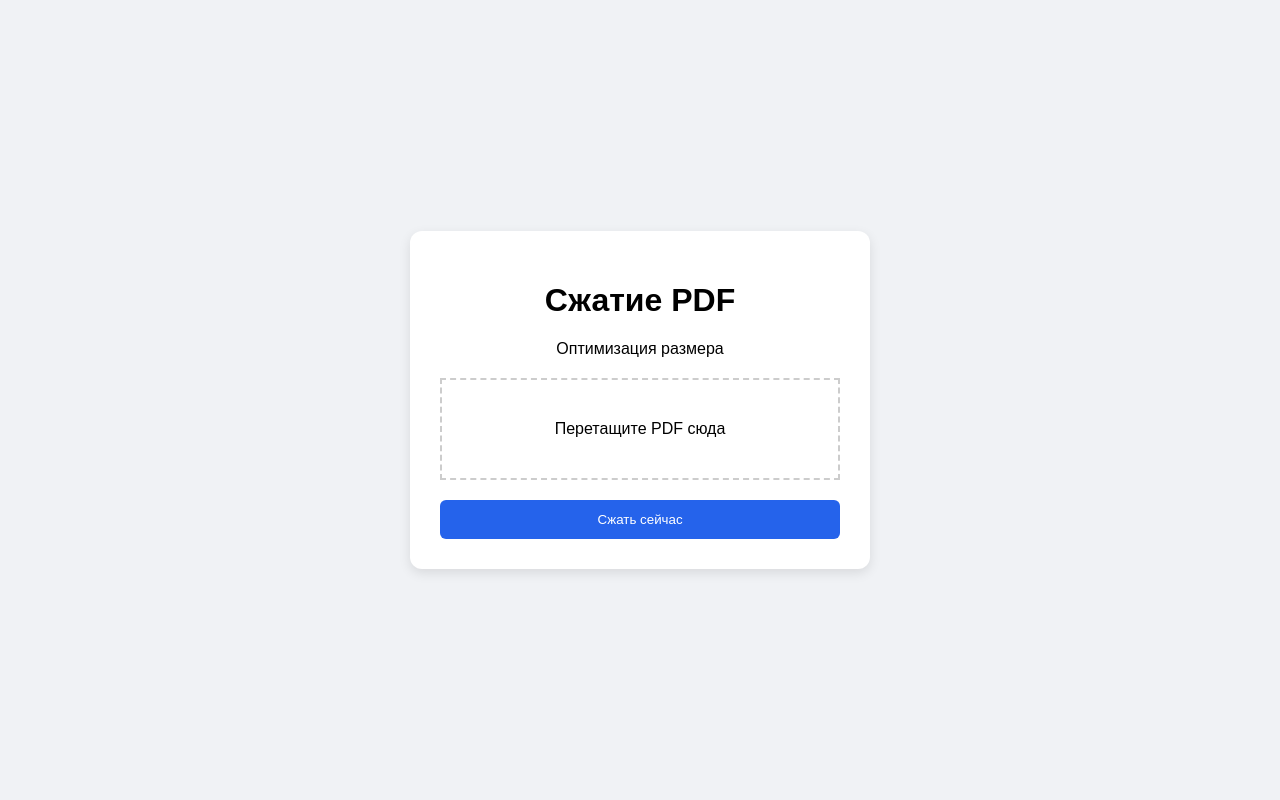
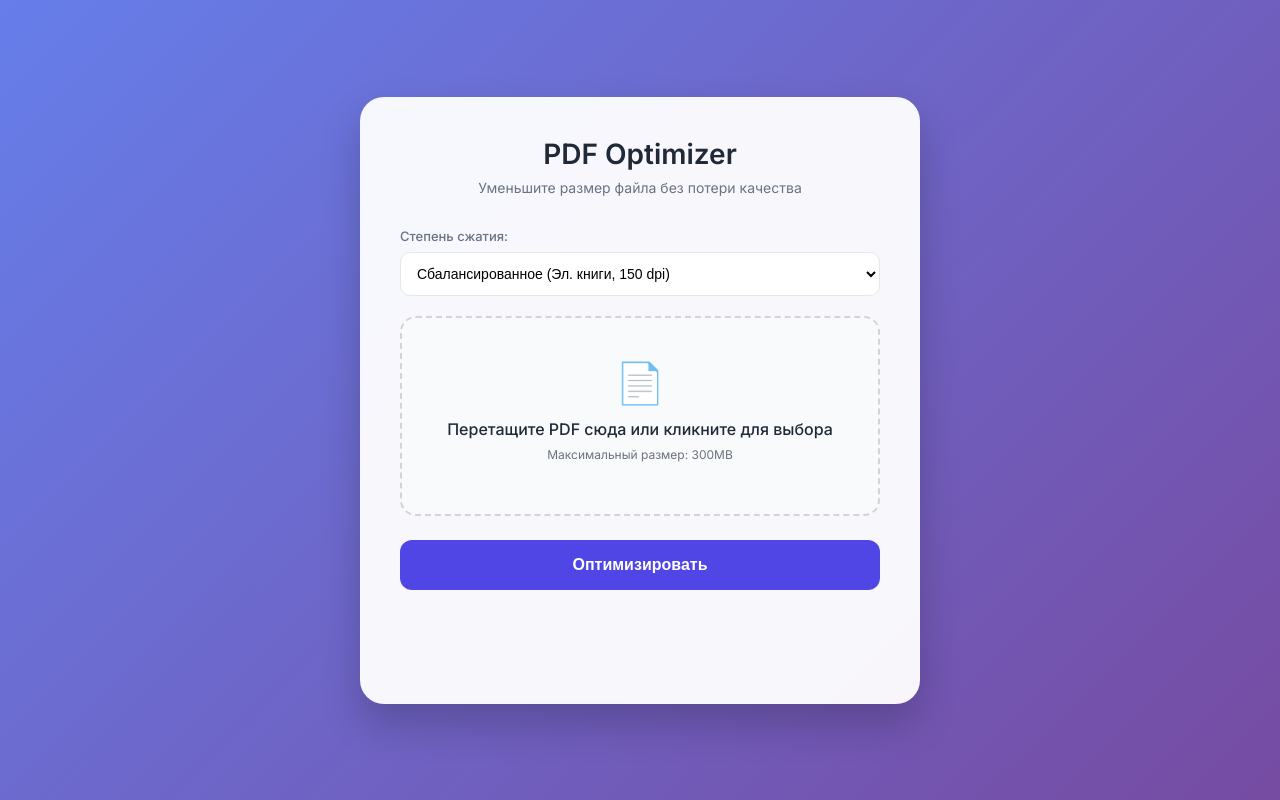
Before and after one commit to Hikaru-Hrn/Web-based-PDF-size-reducer, a FastAPI app: page / in a window 1280 px wide. Run offline with FastAPI, Linux system fonts and the light colour scheme.

Commit message:
upgraded project

```diff
--- a/app/main.py
+++ b/app/main.py
@@ -1,17 +1,14 @@
 import os
-import shutil
 import uuid
 
 from fastapi import FastAPI, File, Form, Request, UploadFile
-from fastapi.responses import FileResponse
+from fastapi.responses import FileResponse, JSONResponse
 from fastapi.staticfiles import StaticFiles
 from fastapi.templating import Jinja2Templates
 
-from .utils import compress_pdf
+from .worker import celery_app, compression_task
 
 app = FastAPI()
-
-# Монтируем статику и шаблоны
 app.mount("/static", StaticFiles(directory="static"), name="static")
 templates = Jinja2Templates(directory="app/templates")
 
@@ -20,55 +17,36 @@ os.makedirs(UPLOAD_DIR, exist_ok=True)
 
 
 @app.get("/")
-async def main_page(request: Request):
+async def index(request: Request):
     return templates.TemplateResponse("index.html", {"request": request})
 
 
 @app.post("/compress")
-async def handle_compression(request: Request, file: UploadFile = File(...)):
-    if not file.filename.lower().endswith(".pdf"):
-        return templates.TemplateResponse(
-            "index.html",
-            {
-                "request": request,
-                "message": "Ошибка: Пожалуйста, выберите PDF файл.",
-                "success": False,
-            },
-        )
+async def start_compression(file: UploadFile = File(...), quality: str = Form("low")):
+    file_id = str(uuid.uuid4())
+    input_path = os.path.join(UPLOAD_DIR, f"in_{file_id}.pdf")
+    output_path = os.path.join(UPLOAD_DIR, f"out_{file_id}.pdf")
 
-    file_id = str(uuid.uuid4())
-    input_path = os.path.join(UPLOAD_DIR, f"raw_{file_id}.pdf")
-    output_path = os.path.join(UPLOAD_DIR, f"compressed_{file_id}.pdf")
+    with open(input_path, "wb") as f:
+        f.write(await file.read())
 
-    # Сохраняем загруженный файл
-    with open(input_path, "wb") as buffer:
-        shutil.copyfileobj(file.file, buffer)
-
-    # Сжимаем
-    success = compress_pdf(input_path, output_path)
-
-    if success:
-        return templates.TemplateResponse(
-            "index.html",
-            {
-                "request": request,
-                "message": f"Файл {file.filename} успешно сжат!",
-                "success": True,
-                "download_link": f"/download/{file_id}",
-            },
-        )
-    else:
-        return templates.TemplateResponse(
-            "index.html",
-            {
-                "request": request,
-                "message": "Произошла ошибка при обработке файла.",
-                "success": False,
-            },
-        )
+    # Отправляем задачу в очередь
+    task = compression_task.delay(input_path, output_path, quality)
+    return JSONResponse({"task_id": task.id})
 
 
-@app.get("/download/{file_id}")
-async def download_file(file_id: str):
-    path = os.path.join(UPLOAD_DIR, f"compressed_{file_id}.pdf")
-    return FileResponse(path, filename="compressed_document.pdf")
+@app.get("/status/{task_id}")
+async def get_status(task_id: str):
+    task = celery_app.AsyncResult(task_id)
+    if task.state == "SUCCESS":
+        return {"status": "SUCCESS", "download_url": f"/download/{task_id}"}
+    elif task.state == "FAILURE":
+        return {"status": "FAILURE", "error": str(task.info)}
+    return {"status": task.state}
+
+
+@app.get("/download/{task_id}")
+async def download(task_id: str):
+    task = celery_app.AsyncResult(task_id)
+    path = task.result.get("output")
+    return FileResponse(path, filename="compressed.pdf")
--- a/app/templates/index.html
+++ b/app/templates/index.html
@@ -2,60 +2,57 @@
 <html lang="ru">
     <head>
         <meta charset="UTF-8" />
-        <title>PDF Compressor</title>
+        <meta name="viewport" content="width=device-width, initial-scale=1.0" />
+        <title>PDF Optimizer PRO</title>
+        <link rel="stylesheet" href="/static/style.css" />
         <link
+            href="https://fonts.googleapis.com/css2?family=Inter:wght@400;500;600&display=swap"
             rel="stylesheet"
-            href="{{ url_for('static', path='/style.css') }}"
         />
     </head>
     <body>
-        <div class="container">
-            <h1>Сжатие PDF</h1>
-            <p>Оптимизация размера</p>
+        <div class="glass-container">
+            <header>
+                <h1>PDF Optimizer</h1>
+                <p class="subtitle">
+                    Уменьшите размер файла без потери качества
+                </p>
+            </header>
 
-            <form
-                action="/compress"
-                method="post"
-                enctype="multipart/form-data"
-            >
+            <main>
+                <div class="settings-group">
+                    <label for="quality">Степень сжатия:</label>
+                    <select id="quality" class="custom-select">
+                        <option value="low">
+                            Максимальное (для Email, 72 dpi)
+                        </option>
+                        <option value="medium" selected>
+                            Сбалансированное (Эл. книги, 150 dpi)
+                        </option>
+                        <option value="high">
+                            Минимальное (Печать, 300 dpi)
+                        </option>
+                    </select>
+                </div>
+
                 <div class="drop-zone" id="drop-zone">
-                    <span class="drop-zone__prompt">Перетащите PDF сюда</span>
-                    <input
-                        type="file"
-                        name="file"
-                        class="drop-zone__input"
-                        id="file-input"
-                        accept=".pdf"
-                        required
-                    />
+                    <div class="upload-icon">📄</div>
+                    <input type="file" id="file-input" hidden accept=".pdf" />
+                    <p id="file-name">
+                        Перетащите PDF сюда или кликните для выбора
+                    </p>
+                    <p class="file-limit">Максимальный размер: 300MB</p>
                 </div>
-                <button type="submit" class="btn">Сжать сейчас</button>
-            </form>
 
-            {% if message %}
-            <div
-                class="status-msg {% if success %}success{% else %}error{% endif %}"
-            >
-                {{ message }}
-            </div>
-            {% endif %} {% if download_link %}
-            <a href="{{ download_link }}" class="download-btn"
-                >⬇️ Скачать результат</a
-            >
-            {% endif %}
+                <button onclick="startCompression()" class="main-btn">
+                    <span class="btn-text">Оптимизировать</span>
+                </button>
+
+                <div id="status-area" class="status-area">
+                    <!-- Сюда JS будет вставлять статус и кнопку скачивания -->
+                </div>
+            </main>
         </div>
-
-        <script>
-            const dropZone = document.getElementById("drop-zone");
-            const fileInput = document.getElementById("file-input");
-
-            dropZone.addEventListener("click", () => fileInput.click());
-            fileInput.addEventListener("change", () => {
-                if (fileInput.files.length) {
-                    dropZone.querySelector(".drop-zone__prompt").textContent =
-                        fileInput.files[0].name;
-                }
-            });
-        </script>
+        <script src="/static/script.js"></script>
     </body>
 </html>
--- a/requirements.txt
+++ b/requirements.txt
@@ -2,3 +2,5 @@ fastapi==0.104.1
 uvicorn==0.24.0
 jinja2==3.1.2
 python-multipart==0.0.6
+celery==5.3.6
+redis==5.0.1
--- /dev/null
+++ b/static/script.js
@@ -0,0 +1,78 @@
+document.addEventListener("DOMContentLoaded", () => {
+  const dropZone = document.getElementById("drop-zone");
+  const fileInput = document.getElementById("file-input");
+  const fileNameDisplay = document.getElementById("file-name");
+
+  // 1. Клик по зоне открывает окно выбора файла
+  dropZone.addEventListener("click", () => fileInput.click());
+
+  // 2. Обновление текста при ручном выборе файла
+  fileInput.addEventListener("change", () => {
+    if (fileInput.files.length) {
+      fileNameDisplay.textContent = `Выбран файл: ${fileInput.files[0].name}`;
+    }
+  });
+
+  // 3. Обработка Drag-and-Drop
+  ["dragover", "dragleave", "drop"].forEach((eventName) => {
+    dropZone.addEventListener(eventName, (e) => {
+      e.preventDefault();
+      e.stopPropagation();
+    });
+  });
+
+  // Визуальный эффект при наведении
+  dropZone.addEventListener("dragover", () =>
+    dropZone.classList.add("drag-over"),
+  );
+  dropZone.addEventListener("dragleave", () =>
+    dropZone.classList.remove("drag-over"),
+  );
+
+  dropZone.addEventListener("drop", (e) => {
+    dropZone.classList.remove("drag-over");
+    const files = e.dataTransfer.files;
+    if (files.length) {
+      fileInput.files = files; // Передаем файлы в скрытый инпут
+      fileNameDisplay.textContent = `Выбран файл: ${files[0].name}`;
+    }
+  });
+});
+
+// Функция отправки (остается прежней)[cite: 1]
+async function startCompression() {
+  const fileInput = document.getElementById("file-input");
+  const quality = document.getElementById("quality").value;
+  const statusDiv = document.getElementById("status-area");
+
+  if (!fileInput.files[0]) return alert("Сначала выберите файл!");
+
+  const formData = new FormData();
+  formData.append("file", fileInput.files[0]);
+  formData.append("quality", quality);
+
+  statusDiv.innerHTML = '<div class="loader"></div> Обработка в очереди...';
+
+  try {
+    const response = await fetch("/compress", {
+      method: "POST",
+      body: formData,
+    });
+    const { task_id } = await response.json();
+
+    const checkStatus = setInterval(async () => {
+      const res = await fetch(`/status/${task_id}`);
+      const data = await res.json();
+
+      if (data.status === "SUCCESS") {
+        clearInterval(checkStatus);
+        statusDiv.innerHTML = `<a href="${data.download_url}" class="btn success-btn">⬇️ Скачать сжатый PDF</a>`;
+      } else if (data.status === "FAILURE") {
+        clearInterval(checkStatus);
+        statusDiv.innerHTML = "❌ Ошибка при сжатии";
+      }
+    }, 2000);
+  } catch (e) {
+    statusDiv.innerHTML = "❌ Ошибка связи с сервером";
+  }
+}
--- a/static/style.css
+++ b/static/style.css
@@ -1,58 +1,163 @@
+:root {
+    --primary: #4f46e5;
+    --primary-hover: #4338ca;
+    --bg-gradient: linear-gradient(135deg, #667eea 0%, #764ba2 100%);
+    --glass-bg: rgba(255, 255, 255, 0.95);
+    --text-main: #1f2937;
+    --text-muted: #6b7280;
+}
+
 body {
-    font-family: sans-serif;
-    background-color: #f0f2f5;
+    font-family: "Inter", sans-serif;
+    background: var(--bg-gradient);
+    height: 100vh;
+    margin: 0;
     display: flex;
     justify-content: center;
     align-items: center;
-    height: 100vh;
+    color: var(--text-main);
+}
+
+.glass-container {
+    background: var(--glass-bg);
+    padding: 40px;
+    border-radius: 24px;
+    box-shadow: 0 20px 40px rgba(0, 0, 0, 0.2);
+    width: 100%;
+    max-width: 480px;
+    text-align: center;
+}
+
+h1 {
+    margin: 0;
+    font-weight: 600;
+    font-size: 28px;
+}
+.subtitle {
+    color: var(--text-muted);
+    margin: 8px 0 32px;
+    font-size: 14px;
+}
+
+.settings-group {
+    text-align: left;
+    margin-bottom: 20px;
+}
+
+.settings-group label {
+    display: block;
+    font-size: 13px;
+    font-weight: 500;
+    margin-bottom: 8px;
+    color: var(--text-muted);
+}
+
+.custom-select {
+    width: 100%;
+    padding: 12px;
+    border-radius: 10px;
+    border: 1px solid #e5e7eb;
+    background: white;
+    font-size: 14px;
+    outline: none;
+    transition: border-color 0.2s;
+}
+
+.drop-zone {
+    border: 2px dashed #d1d5db;
+    border-radius: 16px;
+    padding: 40px 20px;
+    margin-bottom: 24px;
+    cursor: pointer;
+    transition: all 0.3s ease;
+    background: #f9fafb;
+}
+
+.drop-zone:hover,
+.drop-zone.drag-over {
+    border-color: var(--primary);
+    background: #f5f3ff;
+}
+
+.upload-icon {
+    font-size: 40px;
+    margin-bottom: 12px;
+}
+#file-name {
+    font-weight: 500;
     margin: 0;
 }
-.container {
-    background: white;
-    padding: 30px;
-    border-radius: 12px;
-    box-shadow: 0 4px 12px rgba(0, 0, 0, 0.1);
-    text-align: center;
-    width: 400px;
+.file-limit {
+    font-size: 12px;
+    color: var(--text-muted);
+    margin-top: 8px;
 }
-.drop-zone {
-    border: 2px dashed #ccc;
-    padding: 40px 20px;
-    margin: 20px 0;
-    cursor: pointer;
-}
-.drop-zone:hover {
-    border-color: #2563eb;
-}
-.drop-zone__input {
-    display: none;
-}
-.btn {
-    background: #2563eb;
+
+.main-btn {
+    background: var(--primary);
     color: white;
     border: none;
+    padding: 16px;
+    border-radius: 12px;
+    width: 100%;
+    font-size: 16px;
+    font-weight: 600;
+    cursor: pointer;
+    transition:
+        transform 0.1s,
+        background 0.2s;
+}
+
+.main-btn:hover {
+    background: var(--primary-hover);
+}
+.main-btn:active {
+    transform: scale(0.98);
+}
+
+.status-area {
+    margin-top: 24px;
+    min-height: 50px;
+}
+
+/* Анимация лоадера */
+.loader {
+    width: 24px;
+    height: 24px;
+    border: 3px solid #e5e7eb;
+    border-top-color: var(--primary);
+    border-radius: 50%;
+    animation: spin 1s linear infinite;
+    display: inline-block;
+    vertical-align: middle;
+    margin-right: 10px;
+}
+
+@keyframes spin {
+    to {
+        transform: rotate(360deg);
+    }
+}
+
+.download-link {
+    display: inline-block;
     padding: 12px 24px;
-    border-radius: 6px;
-    cursor: pointer;
-    width: 100%;
+    background: #10b981;
+    color: white;
+    text-decoration: none;
+    border-radius: 10px;
+    font-weight: 600;
+    margin-top: 10px;
+    animation: fadeIn 0.5s ease;
 }
-.status-msg {
-    margin-top: 15px;
-    padding: 10px;
-    border-radius: 4px;
+
+@keyframes fadeIn {
+    from {
+        opacity: 0;
+        transform: translateY(10px);
+    }
+    to {
+        opacity: 1;
+        transform: translateY(0);
+    }
 }
-.success {
-    background: #e8f5e9;
-    color: #2e7d32;
-}
-.error {
-    background: #ffebee;
-    color: #c62828;
-}
-.download-btn {
-    display: block;
-    margin-top: 20px;
-    color: #2563eb;
-    text-decoration: none;
-    font-weight: bold;
-}
```
Also changed, not shown: app/utils.py (+6 -6 lines), app/worker.py (added, +33 -0 lines), docker-compose.yml (added, +37 -0 lines), 3 other files.
